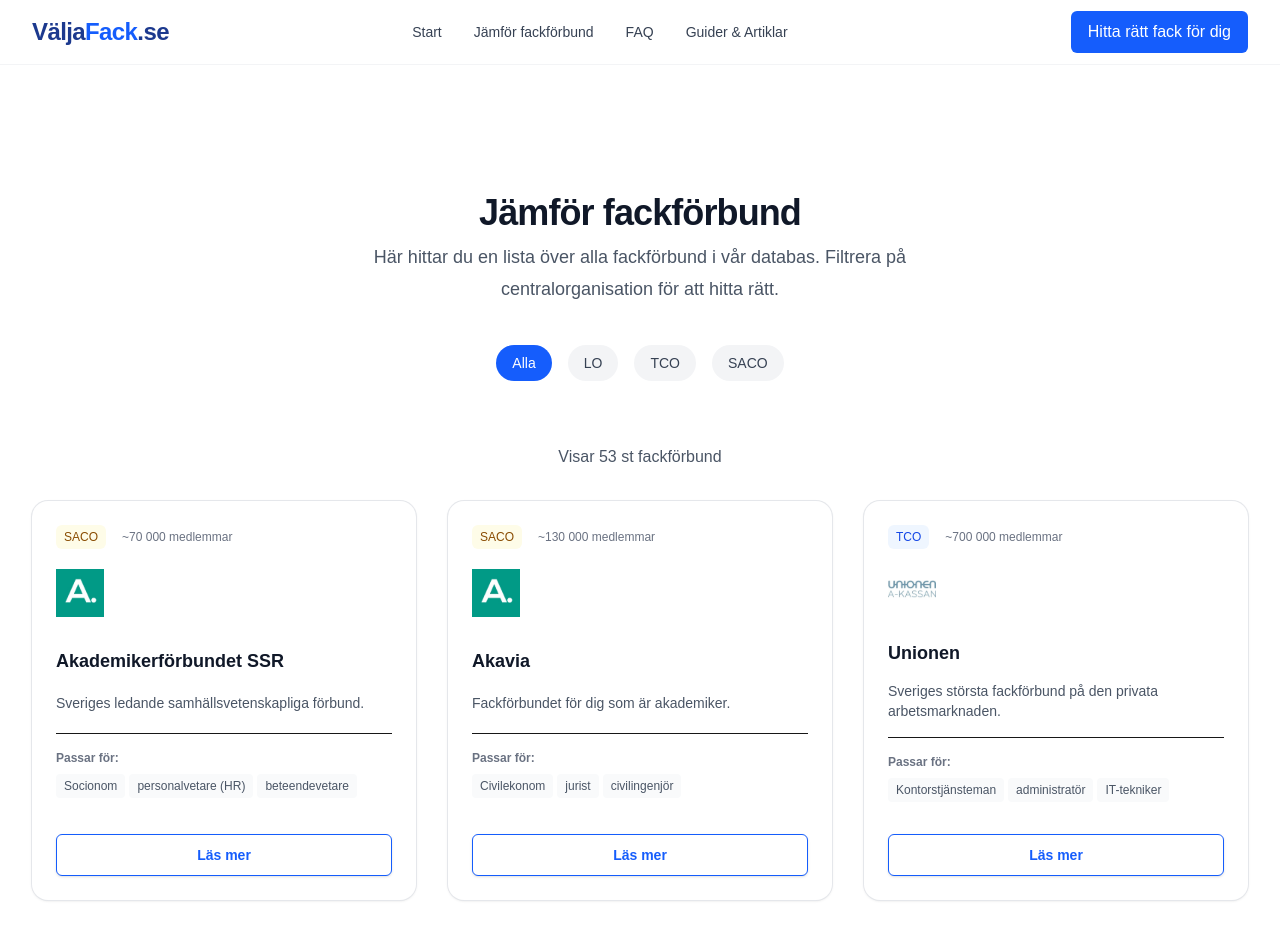
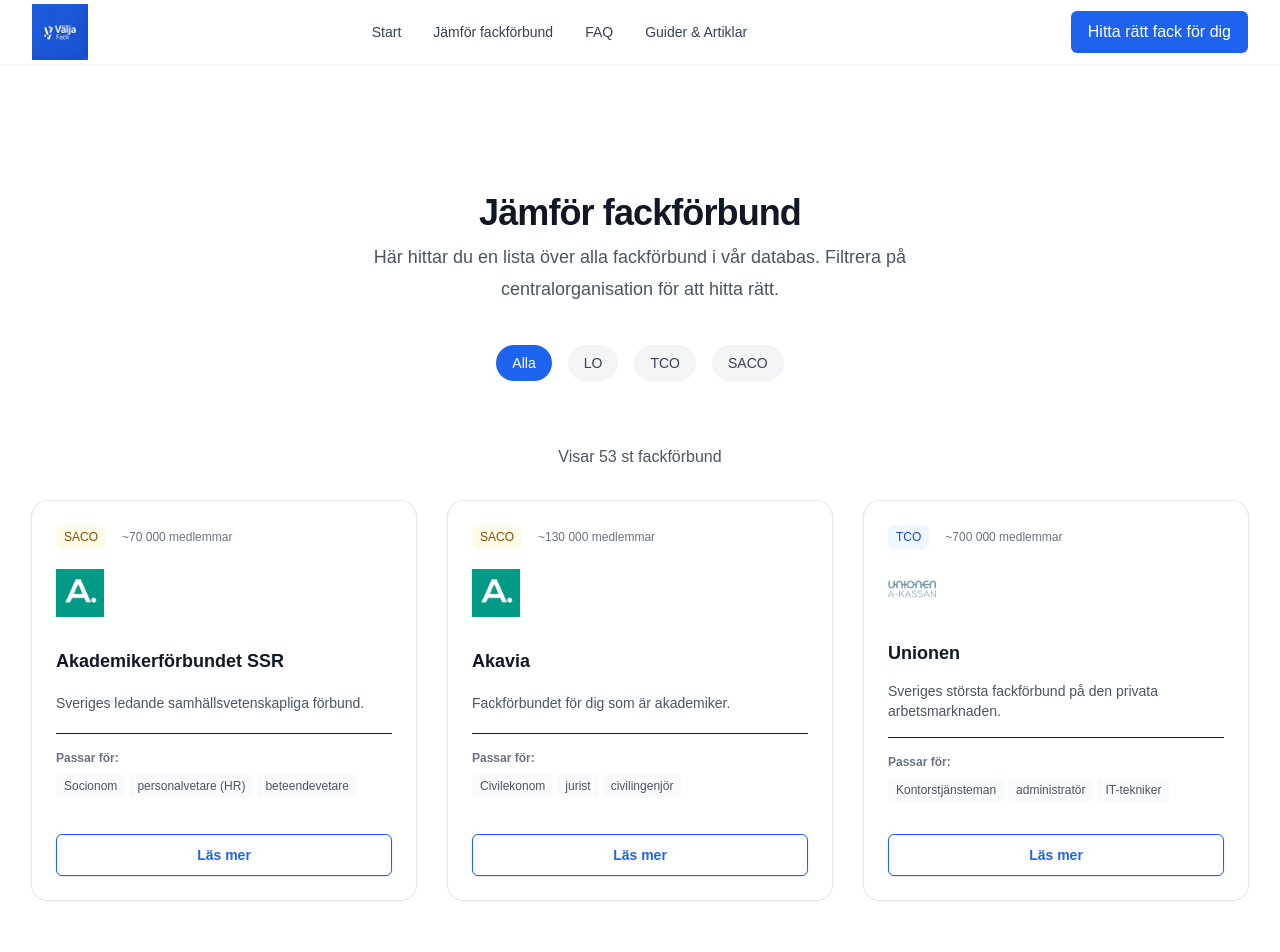
Before and after one commit to Jacobhaf/valja-fack, a Next.js app: page /jamfor-fackforbund in a window 1280 px wide. Shown: the top 952 px of the page. Built offline with nearby package versions, Linux system fonts and the light colour scheme.

Commit message:
refactor: Update logo, favicon, and brand color scheme

```diff
--- a/app/globals.css
+++ b/app/globals.css
@@ -11,6 +11,7 @@
   --color-foreground: var(--foreground);
   --font-sans: var(--font-geist-sans);
   --font-mono: var(--font-geist-mono);
+  --color-brand: #1D63ED;
 }
 
 @media (prefers-color-scheme: dark) {
--- a/app/jamfor-fackforbund/page.tsx
+++ b/app/jamfor-fackforbund/page.tsx
@@ -18,16 +18,16 @@
         <>
             {/* Filters */}
             <div className="mt-10 flex justify-center gap-4 flex-wrap">
-                <Link href="/jamfor-fackforbund" scroll={false} className={`px-4 py-2 rounded-full text-sm font-medium ${!category ? 'bg-blue-600 text-white' : 'bg-gray-100 text-gray-700 hover:bg-gray-200'}`}>
+                <Link href="/jamfor-fackforbund" scroll={false} className={`px-4 py-2 rounded-full text-sm font-medium ${!category ? 'bg-[var(--color-brand)] text-white' : 'bg-gray-100 text-gray-700 hover:bg-gray-200'}`}>
                     Alla
                 </Link>
-                <Link href="/jamfor-fackforbund?cat=LO" scroll={false} className={`px-4 py-2 rounded-full text-sm font-medium ${category === 'LO' ? 'bg-blue-600 text-white' : 'bg-gray-100 text-gray-700 hover:bg-gray-200'}`}>
+                <Link href="/jamfor-fackforbund?cat=LO" scroll={false} className={`px-4 py-2 rounded-full text-sm font-medium ${category === 'LO' ? 'bg-[var(--color-brand)] text-white' : 'bg-gray-100 text-gray-700 hover:bg-gray-200'}`}>
                     LO
                 </Link>
-                <Link href="/jamfor-fackforbund?cat=TCO" scroll={false} className={`px-4 py-2 rounded-full text-sm font-medium ${category === 'TCO' ? 'bg-blue-600 text-white' : 'bg-gray-100 text-gray-700 hover:bg-gray-200'}`}>
+                <Link href="/jamfor-fackforbund?cat=TCO" scroll={false} className={`px-4 py-2 rounded-full text-sm font-medium ${category === 'TCO' ? 'bg-[var(--color-brand)] text-white' : 'bg-gray-100 text-gray-700 hover:bg-gray-200'}`}>
                     TCO
                 </Link>
-                <Link href="/jamfor-fackforbund?cat=SACO" scroll={false} className={`px-4 py-2 rounded-full text-sm font-medium ${category === 'SACO' ? 'bg-blue-600 text-white' : 'bg-gray-100 text-gray-700 hover:bg-gray-200'}`}>
+                <Link href="/jamfor-fackforbund?cat=SACO" scroll={false} className={`px-4 py-2 rounded-full text-sm font-medium ${category === 'SACO' ? 'bg-[var(--color-brand)] text-white' : 'bg-gray-100 text-gray-700 hover:bg-gray-200'}`}>
                     SACO
                 </Link>
             </div>
@@ -38,7 +38,7 @@
 
             <div className="mx-auto grid max-w-2xl grid-cols-1 gap-x-8 gap-y-20 lg:mx-0 lg:max-w-none lg:grid-cols-3">
                 {filteredUnions.map((union) => (
-                    <article key={union.slug} className="flex flex-col items-start justify-between bg-white rounded-2xl p-6 shadow-sm ring-1 ring-gray-200 hover:ring-blue-500 transition-all">
+                    <article key={union.slug} className="flex flex-col items-start justify-between bg-white rounded-2xl p-6 shadow-sm ring-1 ring-gray-200 hover:ring-[var(--color-brand)] transition-all">
                         <div className="flex items-center gap-x-4 text-xs w-full mb-4">
                             <span className={`px-2 py-1 rounded-md font-medium ${union.centralOrg === 'LO' ? 'bg-red-50 text-red-700' :
                                 union.centralOrg === 'TCO' ? 'bg-blue-50 text-blue-700' :
@@ -69,7 +69,7 @@
                             </div>
                         </div>
                         <div className="mt-8 w-full">
-                            <Link href={`/fackforbund/${union.slug}`} className="block w-full text-center rounded-md bg-white border border-blue-600 px-3.5 py-2.5 text-sm font-semibold text-blue-600 shadow-sm hover:bg-blue-50">
+                            <Link href={`/fackforbund/${union.slug}`} className="block w-full text-center rounded-md bg-white border border-[var(--color-brand)] px-3.5 py-2.5 text-sm font-semibold text-[var(--color-brand)] shadow-sm hover:bg-blue-50">
                                 Läs mer
                             </Link>
                         </div>
--- a/app/page.tsx
+++ b/app/page.tsx
@@ -20,7 +20,7 @@
             <div className="mt-10 flex items-center justify-center gap-x-6">
               <Link
                 href="/jamfor-fackforbund"
-                className="rounded-md bg-blue-600 px-6 py-3.5 text-sm font-semibold text-white shadow-sm hover:bg-blue-500 focus-visible:outline focus-visible:outline-2 focus-visible:outline-offset-2 focus-visible:outline-blue-600"
+                className="rounded-md bg-[var(--color-brand)] px-6 py-3.5 text-sm font-semibold text-white shadow-sm hover:opacity-90 focus-visible:outline focus-visible:outline-2 focus-visible:outline-offset-2 focus-visible:outline-[var(--color-brand)]"
               >
                 Jämför fackförbund
               </Link>
@@ -56,7 +56,7 @@
                          Actually, standard html img is reliable for unknown domains. */}
                   <img src={union.logoUrl} alt={`${union.name} logotyp`} className="h-full w-auto object-contain" />
                 </div>
-                <h3 className="mt-3 text-lg font-semibold leading-6 text-gray-900 group-hover:text-blue-600">
+                <h3 className="mt-3 text-lg font-semibold leading-6 text-gray-900 group-hover:text-[var(--color-brand)]">
                   <Link href={`/fackforbund/${union.slug}`}>
                     <span className="absolute inset-0" />
                     {union.name}
@@ -73,7 +73,7 @@
           ))}
         </div>
         <div className="mt-12 text-center">
-          <Link href="/jamfor-fackforbund" className="text-blue-600 hover:text-blue-500 font-semibold">
+          <Link href="/jamfor-fackforbund" className="text-[var(--color-brand)] hover:opacity-80 font-semibold">
             Visa alla fackförbund &rarr;
           </Link>
         </div>
@@ -116,12 +116,12 @@
             <div className="bg-gray-50 p-6 rounded-xl">
               <h3 className="font-bold text-gray-900 mb-2">Vilket fack är bäst?</h3>
               <p className="text-gray-600 mb-4">Det finns inget universellt svar. Det bästa facket är det som har kollektivavtal på din arbetsplats.</p>
-              <Link href="/faq-fackforbund" className="text-blue-600 font-medium hover:underline">Läs hela svaret &rarr;</Link>
+              <Link href="/faq-fackforbund" className="text-[var(--color-brand)] font-medium hover:underline">Läs hela svaret &rarr;</Link>
             </div>
             <div className="bg-gray-50 p-6 rounded-xl">
               <h3 className="font-bold text-gray-900 mb-2">Måste man vara med i a-kassan?</h3>
               <p className="text-gray-600 mb-4">Nej, men det rekommenderas starkt. Fackmedlemskap ger ofta extra inkomstförsäkring ovanpå a-kassan.</p>
-              <Link href="/faq-fackforbund" className="text-blue-600 font-medium hover:underline">Läs hela svaret &rarr;</Link>
+              <Link href="/faq-fackforbund" className="text-[var(--color-brand)] font-medium hover:underline">Läs hela svaret &rarr;</Link>
             </div>
           </div>
         </div>
--- a/components/Footer.tsx
+++ b/components/Footer.tsx
@@ -7,8 +7,8 @@
             <div className="mx-auto max-w-7xl px-6 pb-8 pt-16 sm:pt-24 lg:px-8 lg:pt-32">
                 <div className="xl:grid xl:grid-cols-3 xl:gap-8">
                     <div className="space-y-8">
-                        <Link href="/" className="text-2xl font-bold text-white tracking-tight">
-                            Välja<span className="text-blue-500">Fack</span>.se
+                        <Link href="/" className="inline-block">
+                            <img src="/logo-brand.png" alt="Välja Fack" className="h-12 w-auto object-contain rounded-md" />
                         </Link>
                         <p className="text-sm leading-6 text-gray-300">
                             Vi hjälper dig att hitta rätt bland Sveriges fackförbund. Jämför villkor, priser och förmåner för att göra ett tryggt val för din karriär.
--- a/components/Header.tsx
+++ b/components/Header.tsx
@@ -6,28 +6,28 @@
             <nav className="mx-auto max-w-7xl px-4 sm:px-6 lg:px-8" aria-label="Top">
                 <div className="flex h-16 w-full items-center justify-between border-b border-gray-200 lg:border-none">
                     <div className="flex items-center">
-                        <Link href="/" className="text-2xl font-bold text-blue-900 tracking-tight">
-                            Välja<span className="text-blue-600">Fack</span>.se
+                        <Link href="/" className="flex items-center gap-2">
+                            <img src="/logo-brand.png" alt="Välja Fack" className="h-14 w-auto object-contain" />
                         </Link>
                     </div>
                     <div className="hidden lg:flex lg:items-center lg:space-x-8">
-                        <Link href="/" className="text-sm font-medium text-gray-700 hover:text-blue-600">
+                        <Link href="/" className="text-sm font-medium text-gray-700 hover:text-[var(--color-brand)]">
                             Start
                         </Link>
-                        <Link href="/jamfor-fackforbund" className="text-sm font-medium text-gray-700 hover:text-blue-600">
+                        <Link href="/jamfor-fackforbund" className="text-sm font-medium text-gray-700 hover:text-[var(--color-brand)]">
                             Jämför fackförbund
                         </Link>
-                        <Link href="/faq-fackforbund" className="text-sm font-medium text-gray-700 hover:text-blue-600">
+                        <Link href="/faq-fackforbund" className="text-sm font-medium text-gray-700 hover:text-[var(--color-brand)]">
                             FAQ
                         </Link>
-                        <Link href="/guider" className="text-sm font-medium text-gray-700 hover:text-blue-600">
+                        <Link href="/guider" className="text-sm font-medium text-gray-700 hover:text-[var(--color-brand)]">
                             Guider & Artiklar
                         </Link>
                     </div>
                     <div className="ml-10 space-x-4">
                         <Link
                             href="/jamfor-fackforbund"
-                            className="inline-block rounded-md border border-transparent bg-blue-600 px-4 py-2 text-base font-medium text-white hover:bg-blue-700"
+                            className="inline-block rounded-md border border-transparent bg-[var(--color-brand)] px-4 py-2 text-base font-medium text-white hover:opacity-90 transition-opacity"
                         >
                             Hitta rätt fack för dig
                         </Link>
```
Also changed, not shown: public/logo-brand.png (added), 1 other file (tests, documents, lock files or other folders).
